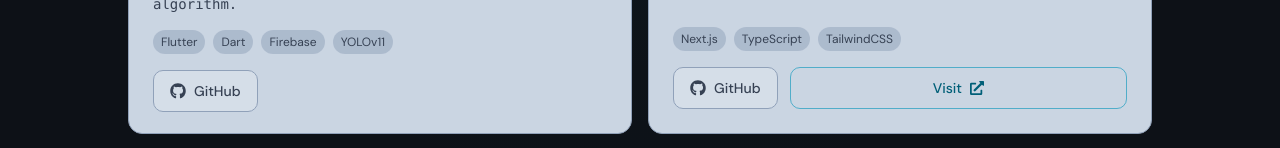
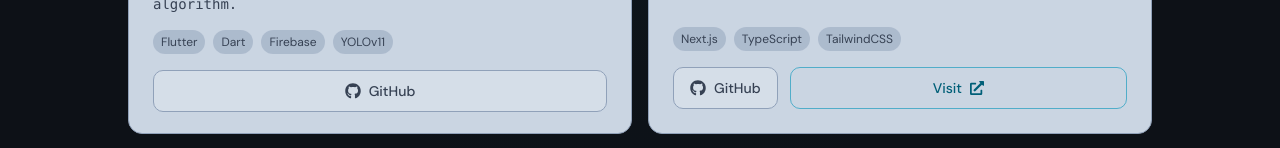
Before and after one commit to usergaia/usergaia-website, a Next.js app: page /projects in a window 1280 px wide. Shown: the part 576-724 px from the top of the page. Built offline with nearby package versions, Linux system fonts and the light colour scheme.

Commit message:
fix: minor ui adjustment project card

```diff
--- a/src/app/projects/projects.components/Projects.tsx
+++ b/src/app/projects/projects.components/Projects.tsx
@@ -68,7 +68,8 @@
                   target="_blank"
                   rel="noopener noreferrer"
                   className={clsx(
-                    "flex items-center justify-center gap-2 rounded-lg border border-slate-400 bg-slate-200/50 px-4 py-2.5 text-sm font-medium text-gray-700 transition-colors duration-200 hover:bg-gray-400/10"
+                    "flex items-center justify-center gap-2 rounded-lg border border-slate-400 bg-slate-200/50 px-4 py-2.5 text-sm font-medium text-gray-700 transition-colors duration-200 hover:bg-gray-400/10",
+                    !p.weblink && "flex-1"
                   )}
                   aria-label="View on GitHub"
                 >
```
